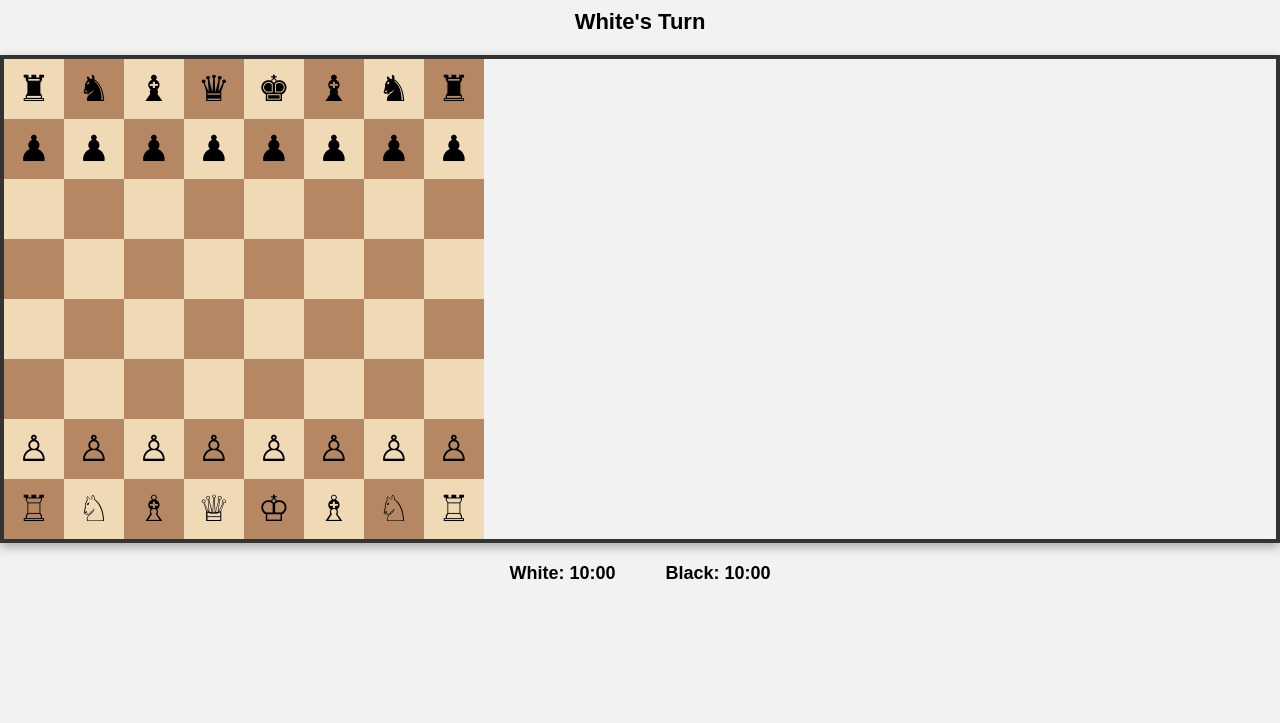
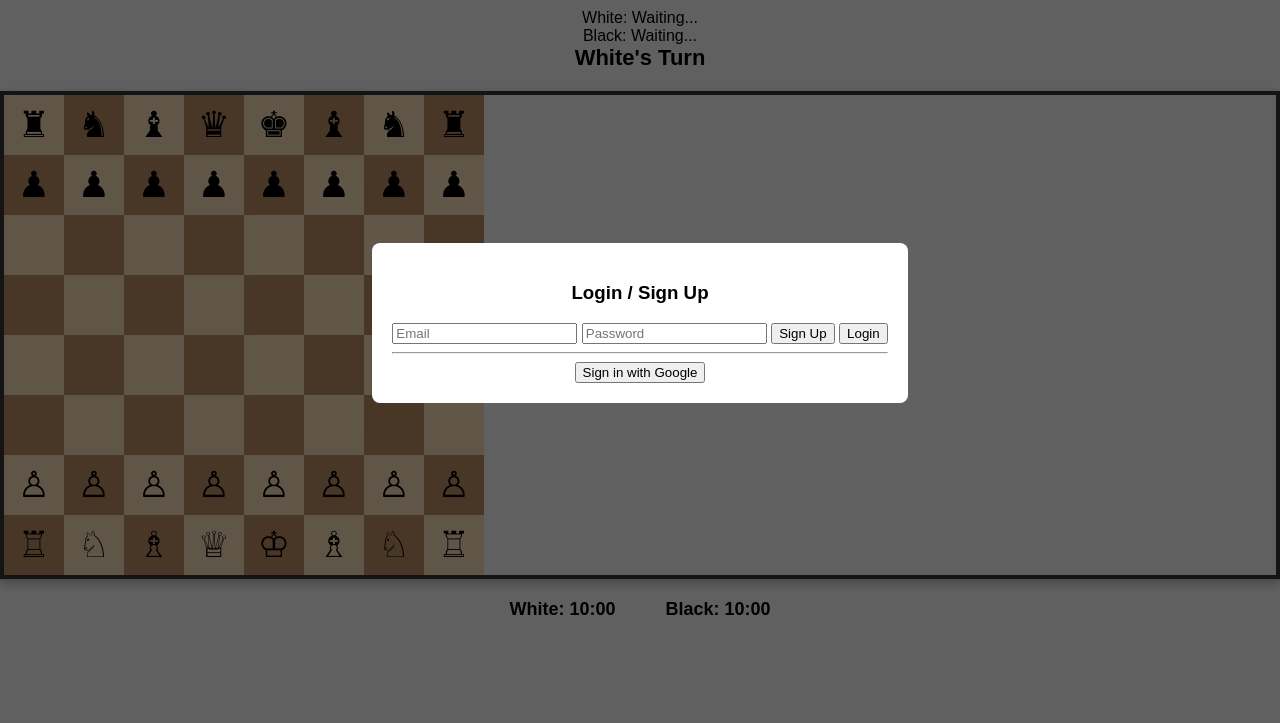
Before and after one commit to lasomed15/chess.com, a plain HTML site: page index.html in a window 1280 px wide. Shown: the part 77-800 px from the top of the page. Drawn offline with Linux system fonts and the light colour scheme; no server answers.

Commit message:
Update index.html

```diff
--- a/index.html
+++ b/index.html
@@ -6,10 +6,11 @@
   <title>Online Chess</title>
   <link rel="stylesheet" href="style.css">
 
-  <!-- Firebase SDK (modular) -->
+  <!-- Firebase SDKs -->
   <script type="module">
     import { initializeApp } from "https://www.gstatic.com/firebasejs/9.23.0/firebase-app.js";
     import { getDatabase } from "https://www.gstatic.com/firebasejs/9.23.0/firebase-database.js";
+    import { getAuth } from "https://www.gstatic.com/firebasejs/9.23.0/firebase-auth.js";
 
     const firebaseConfig = {
       apiKey: "AIzaSyAHNV0-qSPP0boRzNBwhKbgZURrOikAhyA",
@@ -23,13 +24,32 @@
     };
 
     const app = initializeApp(firebaseConfig);
-    window.db = getDatabase(app); // make db global
+    window.db = getDatabase(app);
+    window.auth = getAuth(app);
   </script>
 </head>
 <body>
   <h1>Online Chess</h1>
 
-  <div id="turn">White's Turn</div>
+  <!-- Authentication Modal -->
+  <div id="authModal" class="modal">
+    <div class="modal-content">
+      <h3>Login / Sign Up</h3>
+      <input type="email" id="email" placeholder="Email">
+      <input type="password" id="password" placeholder="Password">
+      <button id="signupBtn">Sign Up</button>
+      <button id="loginBtn">Login</button>
+      <hr>
+      <button id="googleBtn">Sign in with Google</button>
+    </div>
+  </div>
+
+  <div id="players">
+    <div>White: <span id="whitePlayer">Waiting...</span></div>
+    <div>Black: <span id="blackPlayer">Waiting...</span></div>
+  </div>
+
+  <div id="turn">Waiting for players...</div>
 
   <div id="chessboard"></div>
 
```
